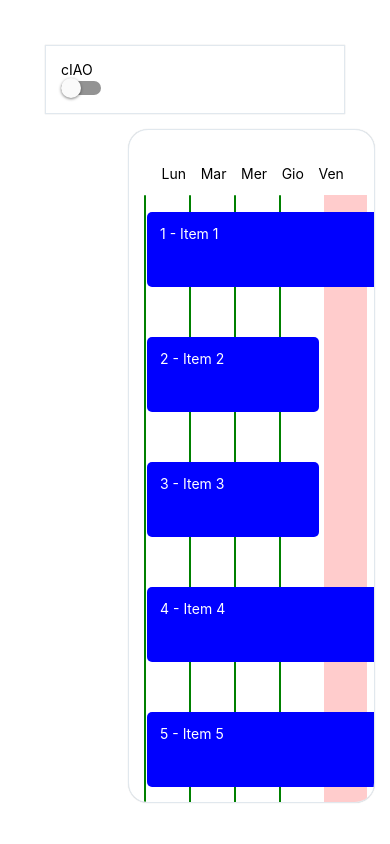
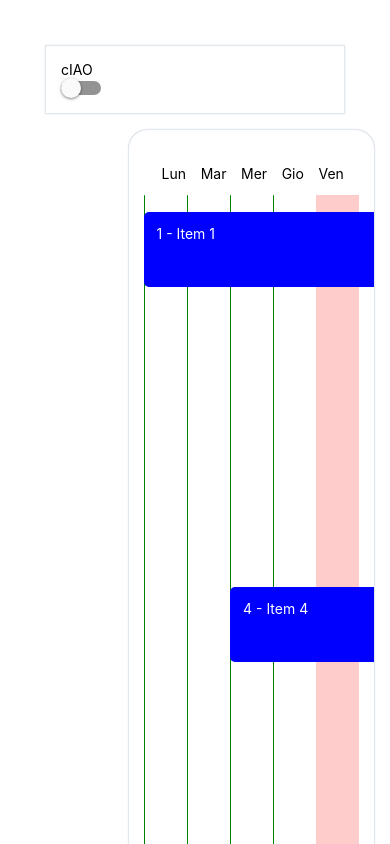
Before and after one commit to Frances0397/custom-gantt-test2, a React Native app: screen / in a window 390 px wide. Built offline with nearby package versions, Linux system fonts and the light colour scheme.

Commit message:
Implemented dynamic start and length for weekly visual, started implementing for month visual

```diff
--- a/App.js
+++ b/App.js
@@ -12,12 +12,12 @@ export default function App() {
   const [lines, setLines] = useState(5);
 
   const items = [
-    { ID: '1', Title: 'Item 1', StartDate: '2023-11-01', EndDate: '2023-11-23' },
-    { ID: '2', Title: 'Item 2', StartDate: '2023-11-21', EndDate: '2023-11-24' },
-    { ID: '3', Title: 'Item 3', StartDate: '2023-11-20', EndDate: '2023-11-23' },
-    { ID: '4', Title: 'Item 4', StartDate: '2023-11-15', EndDate: '2023-11-22' },
+    { ID: '1', Title: 'Item 1', StartDate: '2023-11-01', EndDate: '2023-11-28' },
+    { ID: '2', Title: 'Item 2', StartDate: '2023-11-28', EndDate: '2023-12-01' },
+    { ID: '3', Title: 'Item 3', StartDate: '2023-11-27', EndDate: '2023-11-30' },
+    { ID: '4', Title: 'Item 4', StartDate: '2023-11-15', EndDate: '2023-11-29' },
     { ID: '5', Title: 'Item 5', StartDate: '2023-11-22', EndDate: '2023-11-30' },
-    // { ID: '6', Title: 'Item 6', StartDate: '2023-02-01', EndDate: '2023-02-10' },
+    { ID: '6', Title: 'Item 6', StartDate: '2023-11-28', EndDate: '2023-11-30' },
     // Add more items as needed
   ];
 
@@ -140,7 +140,7 @@ const styles = StyleSheet.create({
     bottom: 15,
     flexDirection: 'row',
     justifyContent: 'space-between',
-    width: '98.5%',
+    width: '93%',
     left: '0.4%'
   },
   monthText: {
--- a/components/GanttBackground.js
+++ b/components/GanttBackground.js
@@ -36,7 +36,7 @@ export default function GanttBackground({ lines }) {
                         {
                             left: `${index === currentIndex ? (index / lines) * 100 : (index / lines) * 100}%`, // Adjust position based on the number of lines
                             backgroundColor: index === currentIndex ? 'red' : 'green',//'#F3F4F5',
-                            width: index === currentIndex ? `${1 / lines * 100}%` : 2,
+                            width: index === currentIndex ? `${1 / lines * 100}%` : `0.05%`,
                             borderRadius: index === currentIndex ? 0 : 50,
                             opacity: index === currentIndex ? '20%' : '100%',
                             zIndex: 0
@@ -83,7 +83,7 @@ const styles = StyleSheet.create({
         bottom: 0,
         backgroundColor: '#F3F4F5',
         borderRadius: 50,
-        width: 2, //TEMP
+        width: '0.05%', //TEMP
         height: '100%',
         //zIndex: 0
     },
--- a/components/GanttTask.js
+++ b/components/GanttTask.js
@@ -1,6 +1,8 @@
 import { StyleSheet, Text, View, TouchableOpacity } from 'react-native';
 
 export default function GanttTask({ item, index, lines, start, end }) {
+
+    console.log("Index ", index);
 
     const onPress = (index) => {
         console.log("pressed");
@@ -11,11 +13,14 @@ export default function GanttTask({ item, index, lines, start, end }) {
     const startDate = new Date(start);
     const endDate = new Date(end);
 
+    startDate.setHours(0, 0, 0, 0);
+    endDate.setHours(0, 0, 0, 0);
+
     console.log(startDate);
     console.log(endDate);
 
-    const numberOfDays = (endDate - startDate) / (1000 * 60 * 60 * 24) + 1;
-    console.log(numberOfDays);
+    // const numberOfDays = (endDate - startDate) / (1000 * 60 * 60 * 24) + 1;
+    // console.log(numberOfDays);
 
     const getFirstDayOfTheWeek = () => {
         const now = new Date();
@@ -34,17 +39,59 @@ export default function GanttTask({ item, index, lines, start, end }) {
     const firstDayOfWeek = getFirstDayOfTheWeek();
     console.log(firstDayOfWeek)
 
+    const firstDayOfMonth = new Date();
+    firstDayOfMonth.setDate(1);
+    firstDayOfMonth.setHours(0, 0, 0, 0);
+    console.log(firstDayOfMonth);
+
     //calcolo giorno iniziale; se non rientra nella settimana/mese in corso imposto a -1
-    const getFirstDayIndex = () => {
+    const getFirstDayIndex = (startDate, firstDayOfWeek, firstDayOfMonth) => {
         switch (lines) {
             case 5:
-                startDate
+                if (startDate <= firstDayOfWeek) {
+                    return 0;
+                } else {
+                    return (startDate - firstDayOfWeek) / (1000 * 60 * 60 * 24) + 1;
+                }
             default:
-
+                if (startDate <= firstDayOfMonth) {
+                    return 0;
+                } else {
+                    return (startDate - firstDayOfMonth) / (1000 * 60 * 60 * 24) + 2;
+                }
         }
     }
 
-    //calcolo giorno finale; se non rientra nella settimana/mese in corso imposto a 9999
+    const firstDayIndex = getFirstDayIndex(startDate, firstDayOfWeek, firstDayOfMonth);
+    console.log(firstDayIndex);
+
+    const getNumberOfDays = (firstDayOfWeek, startDate, endDate) => {
+        var numberOfDays = 0;
+        if (lines === 5) {
+            if (firstDayIndex === 0) {
+                numberOfDays = (endDate - firstDayOfWeek) / (1000 * 60 * 60 * 24) + 1;
+            } else {
+                numberOfDays = (endDate - startDate) / (1000 * 60 * 60 * 24) + 1;
+            }
+        } else {
+            if (firstDayIndex === 0) {
+                numberOfDays = (endDate - firstDayOfMonth) / (1000 * 60 * 60 * 24) + 2;
+            } else {
+                numberOfDays = (endDate - startDate) / (1000 * 60 * 60 * 24) + 2;
+            }
+        }
+
+        return numberOfDays;
+    }
+
+    const numberOfDays = getNumberOfDays(firstDayOfWeek, startDate, endDate);
+    console.log(numberOfDays);
+
+    // if (lines != 5) {
+    //     lines = lines + 2;
+    // }
+
+    console.log(lines);
 
     return (
         // <View style={[styles.taskParent, {
@@ -54,7 +101,8 @@ export default function GanttTask({ item, index, lines, start, end }) {
         <View style={styles.taskParent}>
             <TouchableOpacity style={[styles.taskContainer,
             {
-                width: `${(numberOfDays) * (1 / lines) * 100}%`
+                width: `${(numberOfDays) * (1 / lines) * 100 + 0.05 * numberOfDays}%`,
+                left: `${firstDayIndex === 0 ? 0 : (firstDayIndex - 1) * (1 / lines) * 100 + 0.05 * firstDayIndex}%`
             }]}
                 onPress={() => { alert(index); }}>
                 <Text style={styles.taskTitle}>{item.ID} - {item.Title}</Text>
@@ -71,12 +119,12 @@ const styles = StyleSheet.create({
         borderRadius: 5,
         height: 75,
         marginTop: 25,
-        marginLeft: 2,
+        // marginLeft: 2,
         // marginBottom: 55,
         //top: 219,
         // width: '20%',
         // ...StyleSheet.absoluteFillObject,
-        left: 1.5,
+        //left: 1.5,
         // position: 'absolute',
     },
     taskTitle: {
```
